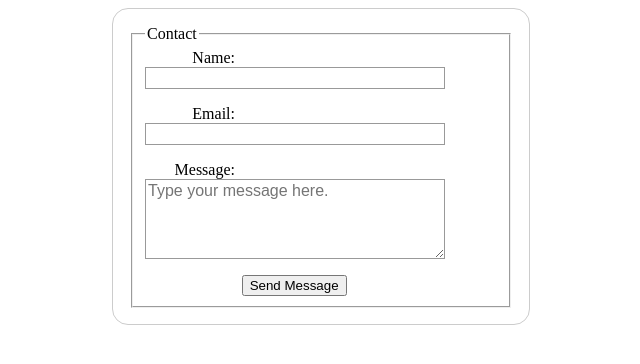
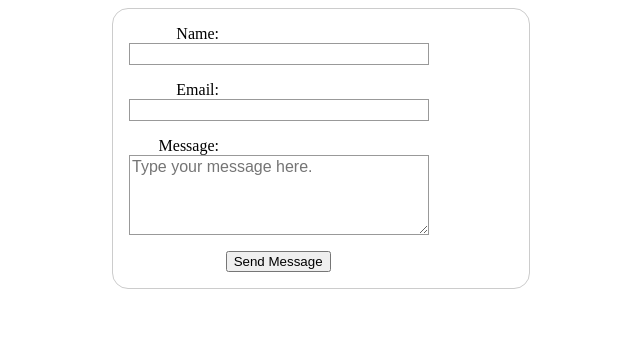
Before and after one commit to sweetnightkitty/mdn_first_form, a plain HTML site: page index.html in a window 1280 px wide. Shown: the whole page, without its empty margins (319-959 px from the left). Drawn offline with Linux system fonts and the light colour scheme.

Commit message:
Remove fieldset tags

```diff
--- a/index.html
+++ b/index.html
@@ -9,9 +9,6 @@
 <body>
 
     <form action="/my-handling-form-page" method="post">
-        <fieldset>
-            <legend>Contact</legend>
-
             <ul>
                 <li>
                     <label for="name">Name:</label>
@@ -32,9 +29,6 @@
                     <button type="submit">Send Message</button>
                 </li>
             </ul>
-
-        </fieldset>
-
     </form>
 
 </body>
```
